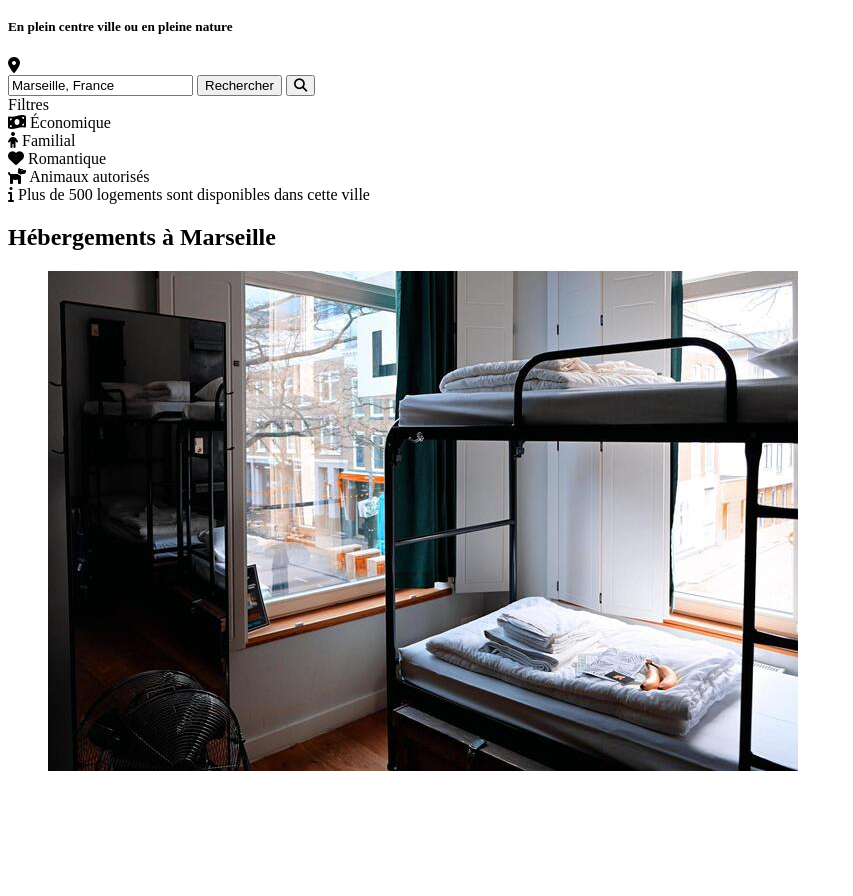
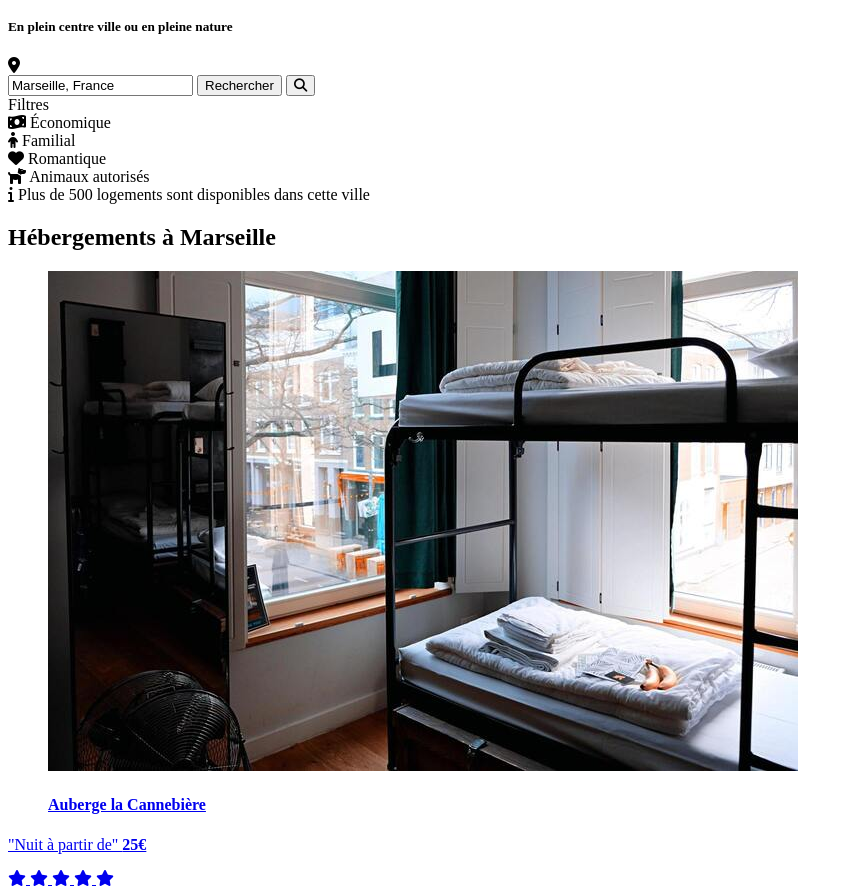
Before and after one commit to kamel04/KamelEddineNedjar_2_12012021, a plain HTML site: page index.html in a window 1280 px wide. Shown: the part 107-1003 px from the top of the page, without its empty margins (0-853 px from the left). Before the commit the page ends 898 px from the top, so only its background shows below. Drawn offline with Linux system fonts and the light colour scheme.

Commit message:
carte hébergements

```diff
--- a/index.html
+++ b/index.html
@@ -60,16 +60,31 @@
     <!--Hébergements-->
         <section id="section-hebergements">
             <div id="hebergement">
-                <h2 class="hebergement-titre">Hébergements à Marseille</h2>
-                <div id="cartes">
+                <h2 class="hebergements-titre">Hébergements à Marseille</h2>
+                <Article id="cartes-hebergements">
                    <a href="#">
-                      <figure class="carte-y">
+                      <figure class="carte-hebergements-figure">
                             <div class="hauteur-y">
-                                <img id="image-h-1" src="img/hebergements/4_small/marcus-loke-WQJvWU_HZFo-unsplash.jpg" alt="Auberge la Cannebière" title="Auberge la Cannebière">
+                                <img id="image-h-1" src="img/hebergements/4_small/marcus-loke-WQJvWU_HZFo-unsplash.jpg" alt="lit superposé dans une chambre" title="Auberge la Cannebière">
                             </div>
+                            <figcaption class="carte-hebergements-figure-legende">
+                                <h4 class="carte-hebergements-figure-legende-titre">Auberge la Cannebière</h4>
+
+                            </figcaption>
                       </figure>
-                   </a>
-                </div>
+                        <p class="carte-hebergements-description">
+                            "Nuit à partir de"
+                            <strong classe="bold">25€</strong>
+                        </p>
+                        <div class="carte-hebergements-evaluation">
+                            <i class="fas fa-star carte-hebergements-etoile" active="true"></i>
+                            <i class="fas fa-star carte-hebergements-etoile" active="true"></i>
+                            <i class="fas fa-star carte-hebergements-etoile" active="true"></i>
+                            <i class="fas fa-star carte-hebergements-etoile" active="true"></i>
+                            <i class="fas fa-star carte-hebergements-etoile" active="false"></i>
+                        </false
+                   <false
+                </artifalse
             </div>
         </section>
     <!--Populaires-->
```
